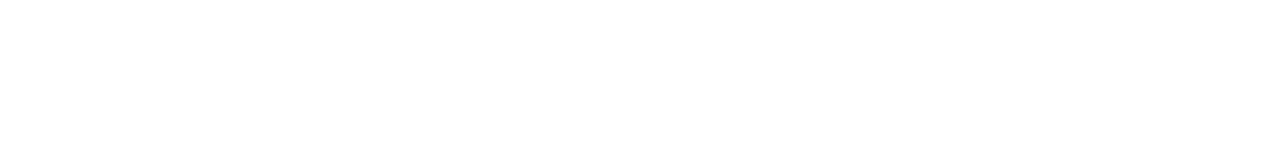
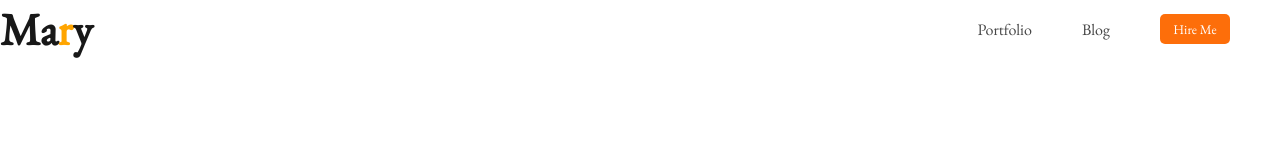
Before and after one commit to AlaminBscinCSE/web-simple-protfolio, a plain HTML site: page index.html in a window 1280 px wide. Drawn offline with nearby package versions, Linux system fonts and the light colour scheme.

Commit message:
nav section done

```diff
--- /dev/null
+++ b/CSS/style.css
@@ -0,0 +1,52 @@
+
+/* Common style  */
+*{
+    font-family: 'EB Garamond', serif;
+    padding: 0;
+    margin: 0;
+}
+
+
+/* Nav related style */
+nav{
+    display: flex;
+    align-items: center;
+    justify-content:space-between;
+}
+.nav-title{
+    color: #181818;
+    font-size: 45px;
+    font-weight: 800;
+
+}
+
+.common-color{
+    color: orange;
+}
+
+nav > ul{
+    display: flex;
+    align-items: center;
+}
+
+nav li{
+    list-style: none;
+    margin-right:50px ;
+}
+
+nav a{
+    text-decoration: none;
+    color: #474747;
+}
+
+/* common btn */
+
+.common-btn{
+    border-radius: 5px;
+    background: #FD6E0A;
+    width: 70px;
+    height: 30px;
+    flex-shrink: 0;
+    color:#FFF;
+    border: none;
+}
--- a/index.html
+++ b/index.html
@@ -3,9 +3,21 @@
 <head>
     <meta charset="UTF-8">
     <meta name="viewport" content="width=device-width, initial-scale=1.0">
+    <link rel="preconnect" href="https://fonts.googleapis.com">
+<link rel="preconnect" href="https://fonts.gstatic.com" crossorigin>
+<link href="https://fonts.googleapis.com/css2?family=EB+Garamond&display=swap" rel="stylesheet">
+    <link rel="stylesheet" href="CSS/style.css">
     <title>Web-simple-portfolio</title>
 </head>
 <body>
-
+    <!-- Nav section  -->
+    <nav>
+        <h3 class="nav-title">Ma<span class="common-color">r</span>y</h3>
+        <ul>
+            <li><a href="#">Portfolio</a></li>
+            <li><a href="#">Blog</a></li>
+            <li><button class="common-btn">Hire Me</button></li>
+        </ul>
+    </nav>
 </body>
 </html>
```
